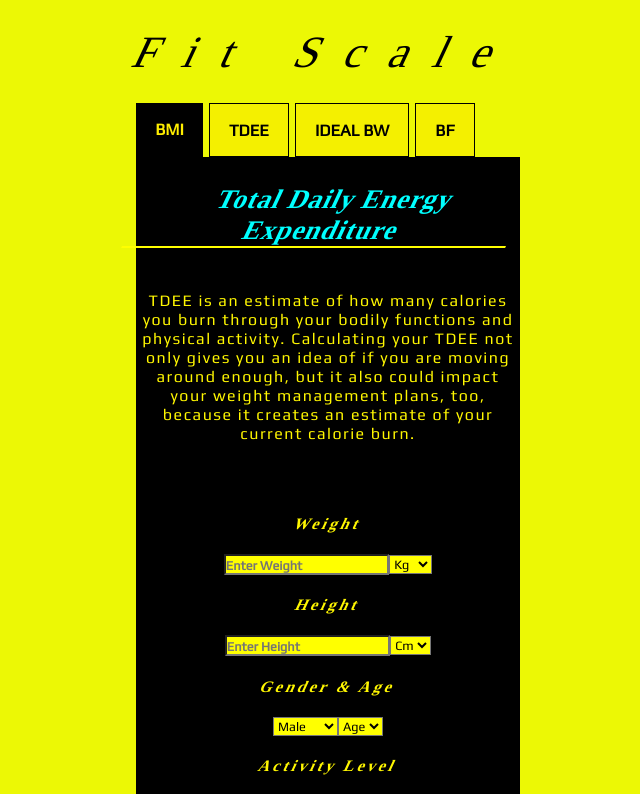
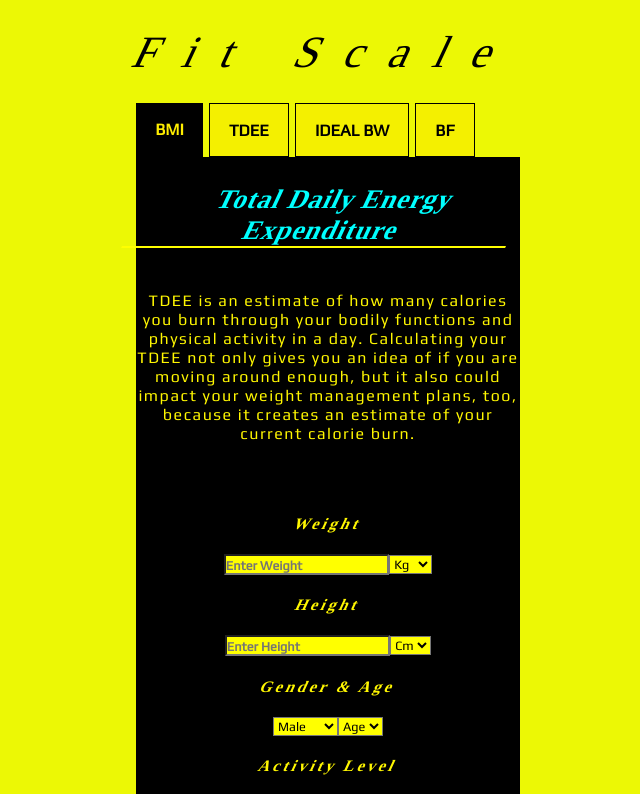
Before and after one commit to wramos1/Fit-Scale, a React (Create React App) app: page /daily-energy-expenditure in a window 1280 px wide. Shown: the top 794 px of the page, without its empty margins (312-952 px from the left). Built offline with nearby package versions, Linux system fonts and the light colour scheme; a web font is replaced by a local one.

Commit message:
Fixed typo error and styling for TDEE

```diff
--- a/src/components/TDEE.js
+++ b/src/components/TDEE.js
@@ -112,7 +112,7 @@ class TDEE extends Component {
                 <div id='tdeeCaloricMeasures'>
                     <div>
 
-                        <h2>Caloric Surpus</h2>
+                        <h2>Caloric Surplus</h2>
                         <p>You would need to eat around {`${Math.ceil(this.state.tdee)}`} -
                             {`${Math.ceil(this.state.tdee) + 200} Calories`} to gain weight.
                         </p>
@@ -141,7 +141,7 @@ class TDEE extends Component {
             <div>
                 <div className='titleAndSummaries'>
                     <h3>Total Daily Energy Expenditure</h3>
-                    <p>TDEE is an estimate of how many calories you burn through your bodily functions and physical activity.
+                    <p>TDEE is an estimate of how many calories you burn through your bodily functions and physical activity in a day.
                         Calculating your TDEE not only gives you an idea of if you are moving around enough,
                         but it also could impact your weight management plans, too, because it creates an estimate of your current calorie burn.
                     </p>
--- a/src/styles/App.css
+++ b/src/styles/App.css
@@ -191,6 +191,10 @@ select:focus {
 #tdeeCaloricMeasures h2 {
     display: inline;
     border-bottom: 2px solid yellow;
+}
+
+#tdeeCaloricMeasures p {
+    font-size: 0.9em;
 }
 
 .show {
```
